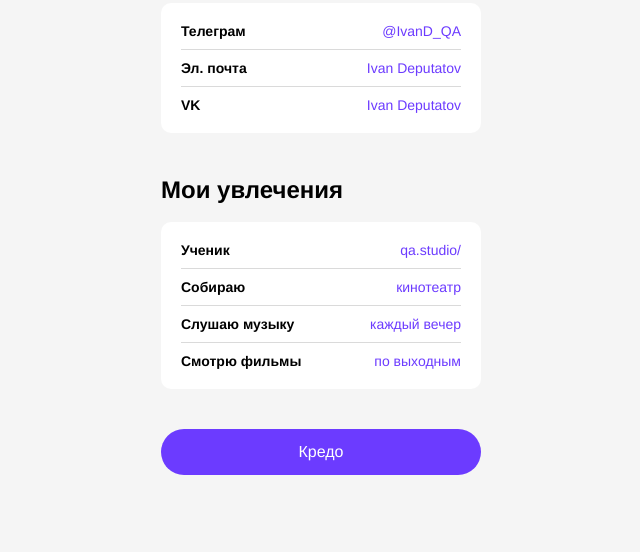
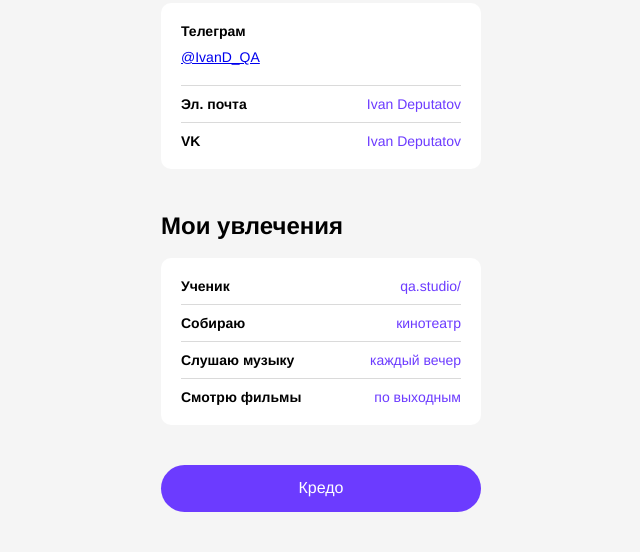
Before and after one commit to VanishID/VanishID.github.io, a plain HTML site: page index.html in a window 1280 px wide. Shown: the part 551-1103 px from the top of the page, without its empty margins (319-959 px from the left). Before the commit the page ends 1066 px from the top, so only its background shows below. Drawn offline with Linux system fonts and the light colour scheme.

Commit message:
Update index.html

```diff
--- a/index.html
+++ b/index.html
@@ -65,7 +65,7 @@
         <ul class="links__container">
           <li class="links__link">
             <p class="links__title">Телеграм</p>
-            <a class="linsk__link" href="https://t.me/IvanD_QA">@IvanD_QA</a>
+            <a class="links__link" href="https://t.me/IvanD_QA">@IvanD_QA</a>
           </li>
           <li class="links__link">
             <p class="links__title">Эл. почта</p>
```
